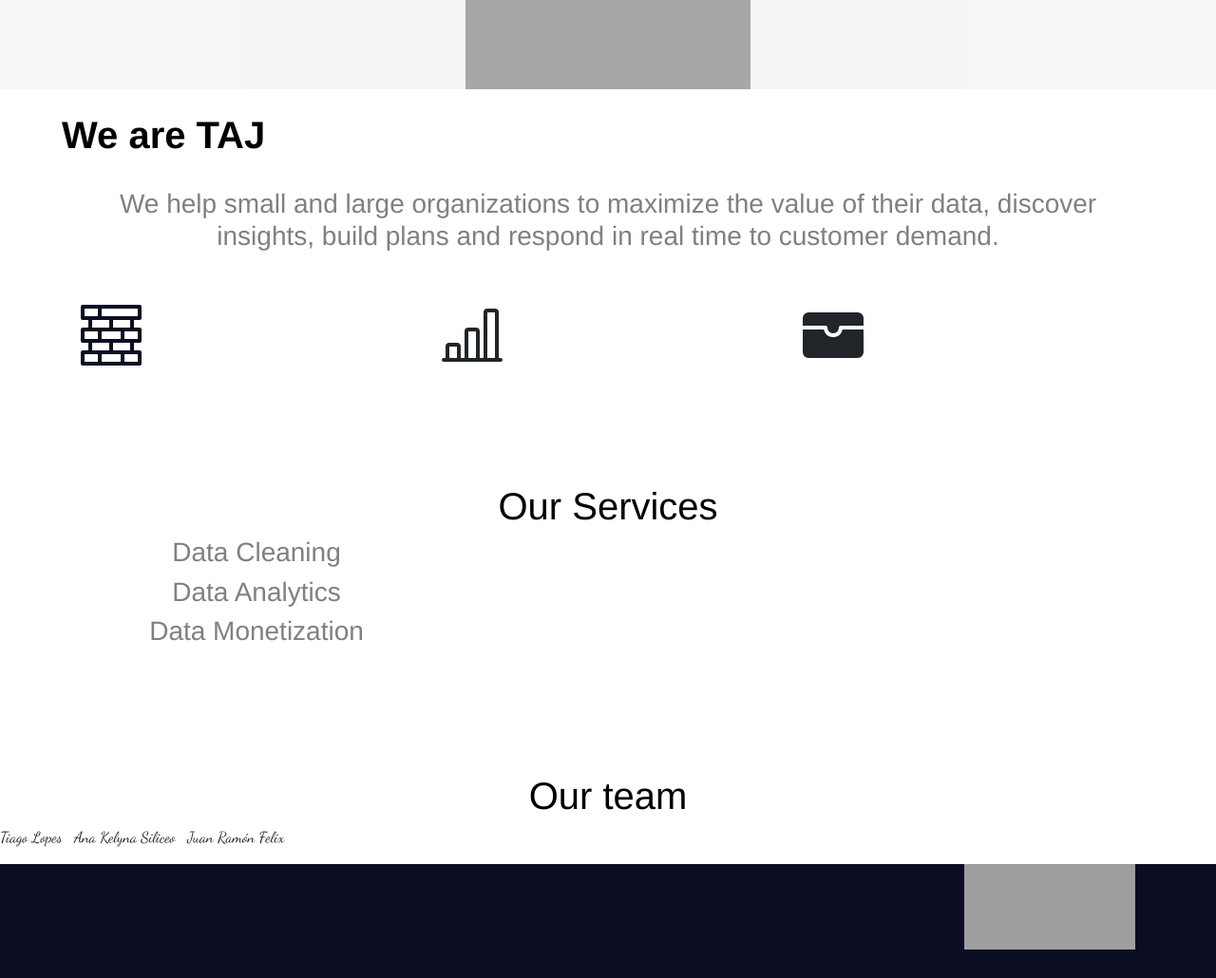
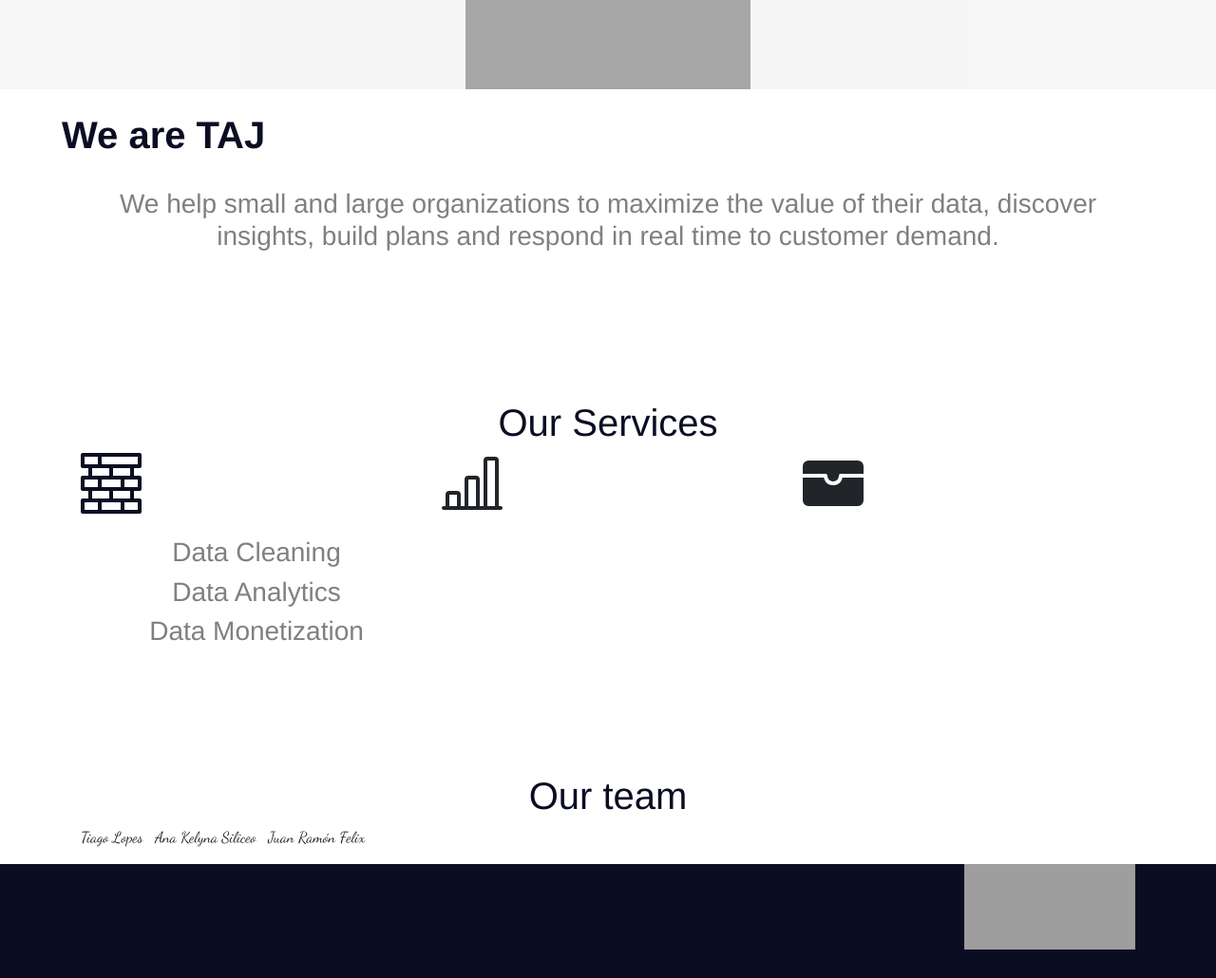
Before and after one commit to AnaKelyna/Final_elbueno, a Flask app: page /about_us/ in a window 1280 px wide. Shown: the part 56-1086 px from the top of the page at 95% size. Run offline with Flask 2, Linux system fonts and the light colour scheme; parts of the project's set-up code (start-up, migrations or seed data) failed here and were passed over; some libraries are stand-ins or nearby versions; grey boxes are pictures that could not be loaded.

Commit message:
Update about_us.html

```diff
--- a/templates/about_us.html
+++ b/templates/about_us.html
@@ -42,7 +42,7 @@
     </div>
     <br>
     <div class="row">
-        <h1 style="color: black; font-weight: bold; margin-left: 80px; margin-right: 10px;">We are TAJ
+        <h1 style="color: rgb(11, 14, 35); font-weight: bold; margin-left: 80px; margin-right: 10px;">We are TAJ
         </h1>
     </div>
     <br>
@@ -59,6 +59,11 @@
     <br>
     <!-- Third Stage -->
     <br>
+    <div class="container">
+        <div class="row" style="margin-top: 50px; margin-bottom: 50px;"></div>
+        <h1 style="color: rgb(11, 14, 35); font-weight: normal; text-align: center; margin-top: 100 px;">Our Services
+        </h1>
+    </div>
     <div data-aos="fade-up" data-aos-offset="200" data-aos-delay="50" data-aos-duration="1000" class="container">
         <div style="align-items:center;" class="row">
             <!-- Second of two columns -->
@@ -85,11 +90,6 @@
             <br>
         </div>
         <br>
-        <div class="container">
-            <div class="row" style="margin-top: 50px; margin-bottom: 50px;"></div>
-            <h1 style="color: black; font-weight: normal; text-align: center; margin-top: 100 px;">Our Services
-            </h1>
-        </div>
         <!-- First of two columns -->
         <div class="col-md-4">
             <h3 style="color: grey; font-weight: normal; text-align:center; vertical-align: middle;">Data Cleaning
@@ -110,14 +110,16 @@
     <br>
     <div class="container">
         <div class="row" style="margin-top: 50px; margin-bottom: 50px;"></div>
-        <h1 style="color: black; font-weight: normal; text-align: center; margin-top: 100 px;">Our team
+        <h1 style="color: rgb(11, 14, 35); font-weight: normal; text-align: center; margin-top: 100 px;">Our team
         </h1>
     </div>
-    <ul style="align-content: center" class="list-inline">
-        <li class="list-inline-item">Tiago Lopes</li>
-        <li class="list-inline-item">Ana Kelyna Siliceo</li>
-        <li class="list-inline-item">Juan Ramón Felix</li>
-    </ul>
+    <div style="align-content: center" class="container">
+        <ul style="align-content: center" class="list-inline">
+            <li class="list-inline-item">Tiago Lopes</li>
+            <li class="list-inline-item">Ana Kelyna Siliceo</li>
+            <li class="list-inline-item">Juan Ramón Felix</li>
+        </ul>
+    </div>
     <!-- Footer -->
     <div class="row" style="background-color: rgb(11, 14, 35);">
         <footer class="container" style="background-color: rgb(11, 14, 35);">
```
